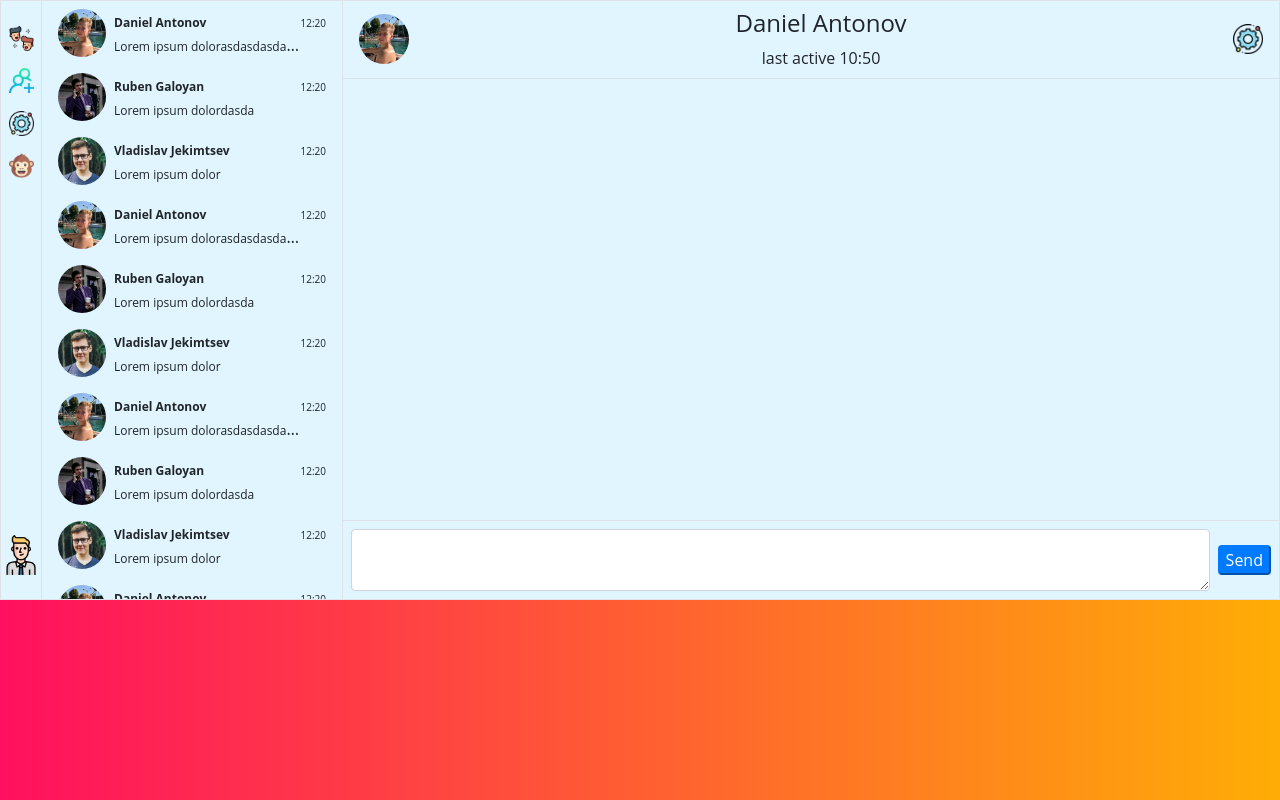
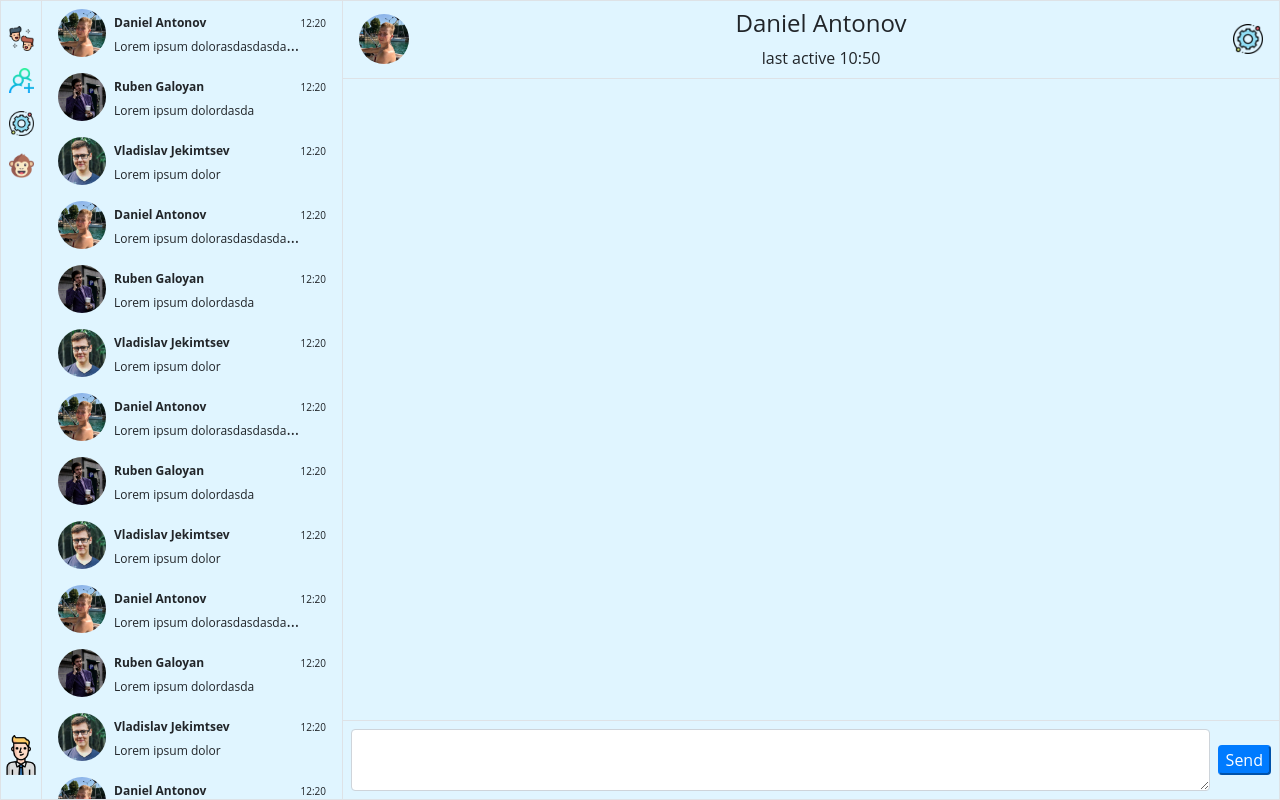
Before and after one commit to Reckner/jonny_client, a React (Create React App) app: page / in a window 1280 px wide. Built offline with nearby package versions, Linux system fonts and the light colour scheme; a web font is replaced by a local one.

Commit message:
feat: change max-height for root

```diff
--- a/src/index.scss
+++ b/src/index.scss
@@ -9,6 +9,6 @@ body {
     -moz-osx-font-smoothing: grayscale;
 
     #root {
-        max-height: 600px;
+        max-height: 100vh;
     }
 }
```
